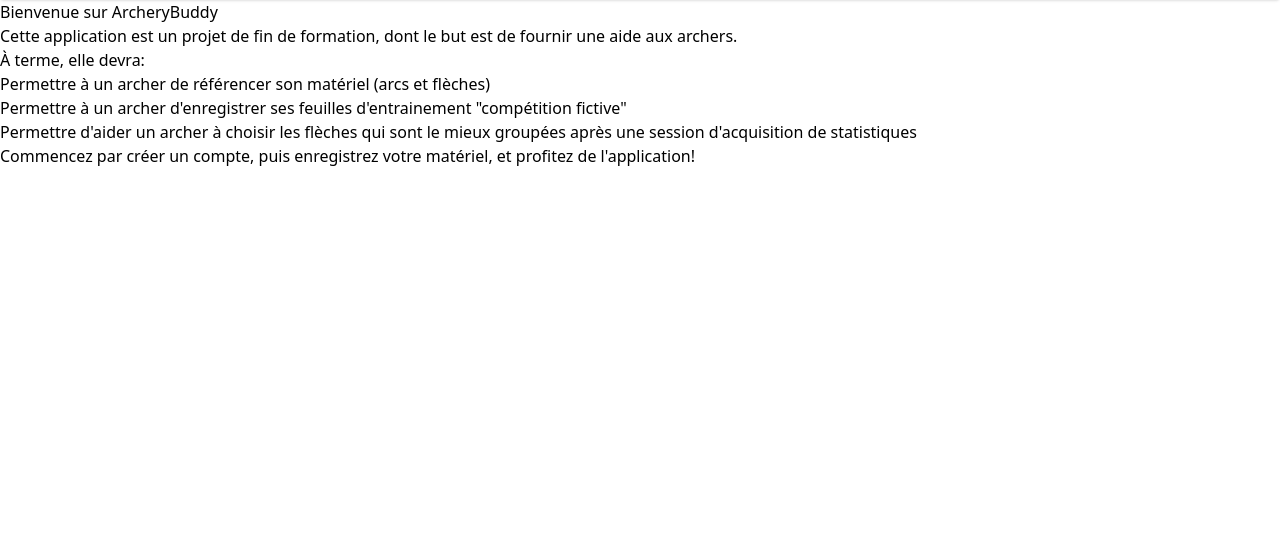
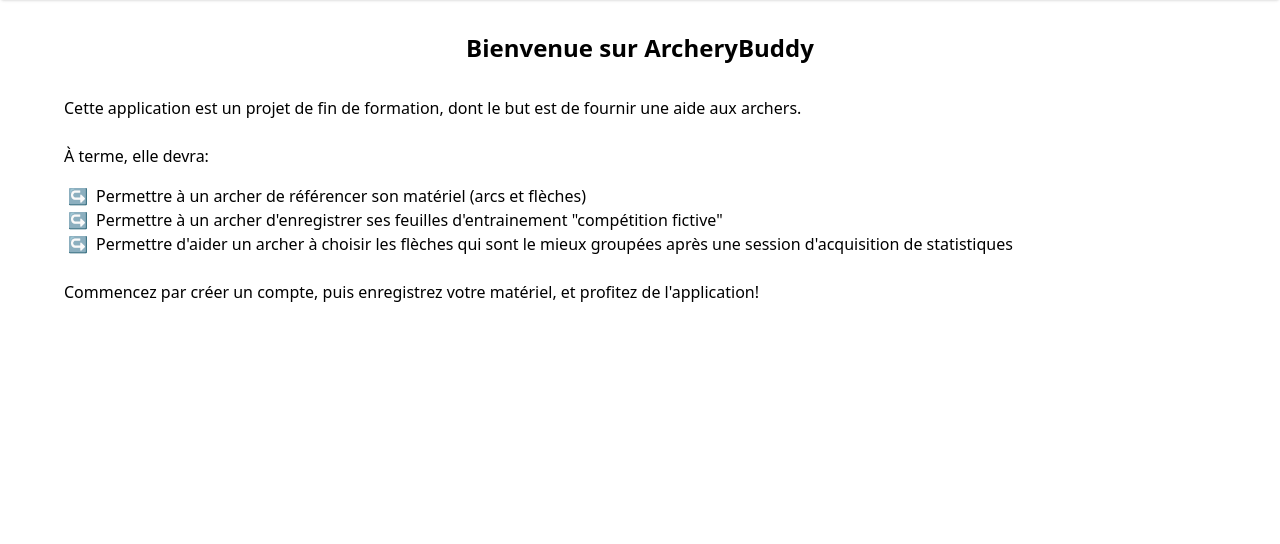
Before and after one commit to remace/OC-P13_Archery_Buddy, a Django app: page / in a window 1280 px wide. Shown: the part 72-616 px from the top of the page. Run offline with Django 4.2, Linux system fonts and the light colour scheme; some libraries are stand-ins or nearby versions.

Commit message:
💄 homepage update
refers issue #32

```diff
--- a/ArcheryBuddy/core/templates/core/home.html
+++ b/ArcheryBuddy/core/templates/core/home.html
@@ -1,14 +1,22 @@
 {% extends "core/base.html" %}
 {% block content %}
-    <h1>Bienvenue sur ArcheryBuddy</h1>
-    <p>Cette application est un projet de fin de formation, dont le but est de fournir une aide aux archers.</p>
-    <p>À terme, elle devra:</p>
-    <ul>
+    <h1 class="my-8 text-2xl text-center font-bold">Bienvenue sur ArcheryBuddy</h1>
+    <p class="px-16 my-6 text-justify">
+        Cette application est un projet de fin de formation, dont le but est de fournir une aide aux archers.
+    </p>
+    <div>
+        <p class="px-16 my-6 text-justify mb-4">À terme, elle devra:</p>
+        <ul role="list"
+            class="px-16 text-justify ml-8"
+            style='list-style-type:"\21AA   "'>
             <li>Permettre à un archer de référencer son matériel (arcs et flèches)</li>
             <li>Permettre à un archer d'enregistrer ses feuilles d'entrainement "compétition fictive"</li>
             <li>
                 Permettre d'aider un archer à choisir les flèches qui sont le mieux groupées après une session d'acquisition de statistiques
             </li>
         </ul>
-    <p>Commencez par créer un compte, puis enregistrez votre matériel, et profitez de l'application!</p>
+    </div>
+    <p class="px-16 my-6 text-justify ">
+        Commencez par créer un compte, puis enregistrez votre matériel, et profitez de l'application!
+    </p>
 {% endblock content %}
```
Lines whose indentation alone changed are shown as unchanged.
